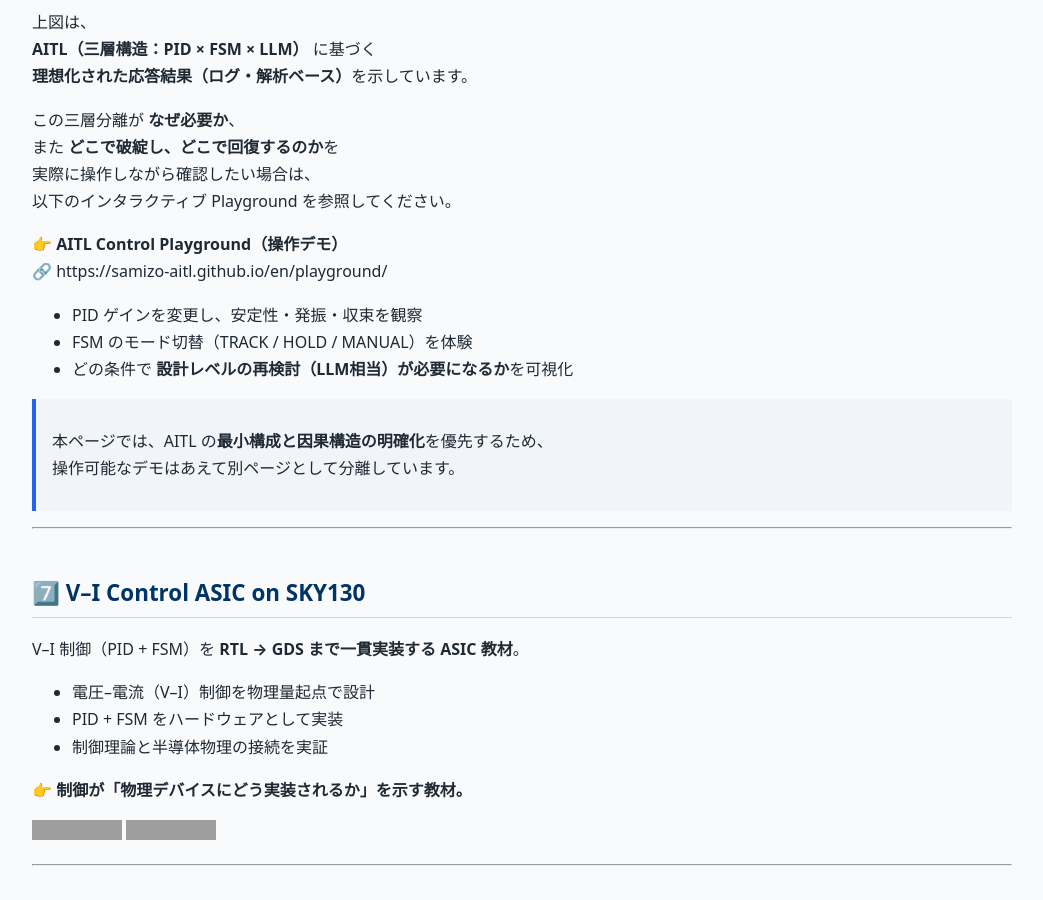
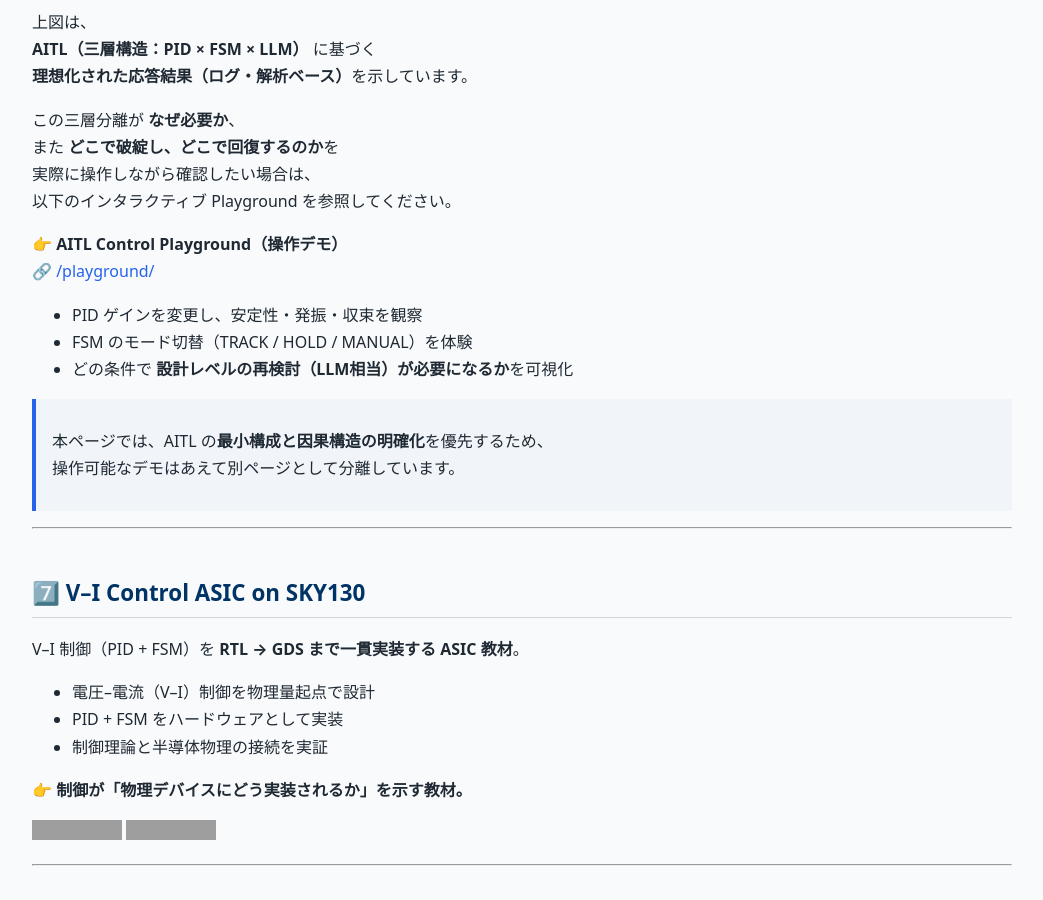
Before and after one commit to Samizo-AITL/Samizo-AITL.github.io, a Jekyll site: the page built from portal/index.md, in a window 1280 px wide and 900 px high, scrolled down 11624 px. Shown: the whole window, without its empty margins (118-1161 px from the left). Built offline with Jekyll 4.4.1, drawn with Linux system fonts in a browser that asks for light colours; some of the changed lines change nothing that is shown; grey boxes are pictures that could not be loaded.

Commit message:
Update index.md

```diff
--- a/portal/index.md
+++ b/portal/index.md
@@ -343,7 +343,7 @@ PID × FSM × LLM **三層構造（AITL）の最小構成 PoC**。
 以下のインタラクティブ Playground を参照してください。
 
 👉 **AITL Control Playground（操作デモ）**
-🔗 https://samizo-aitl.github.io/en/playground/
+🔗 [/playground/](/playground/)
 
 - PID ゲインを変更し、安定性・発振・収束を観察
 - FSM のモード切替（TRACK / HOLD / MANUAL）を体験
```
